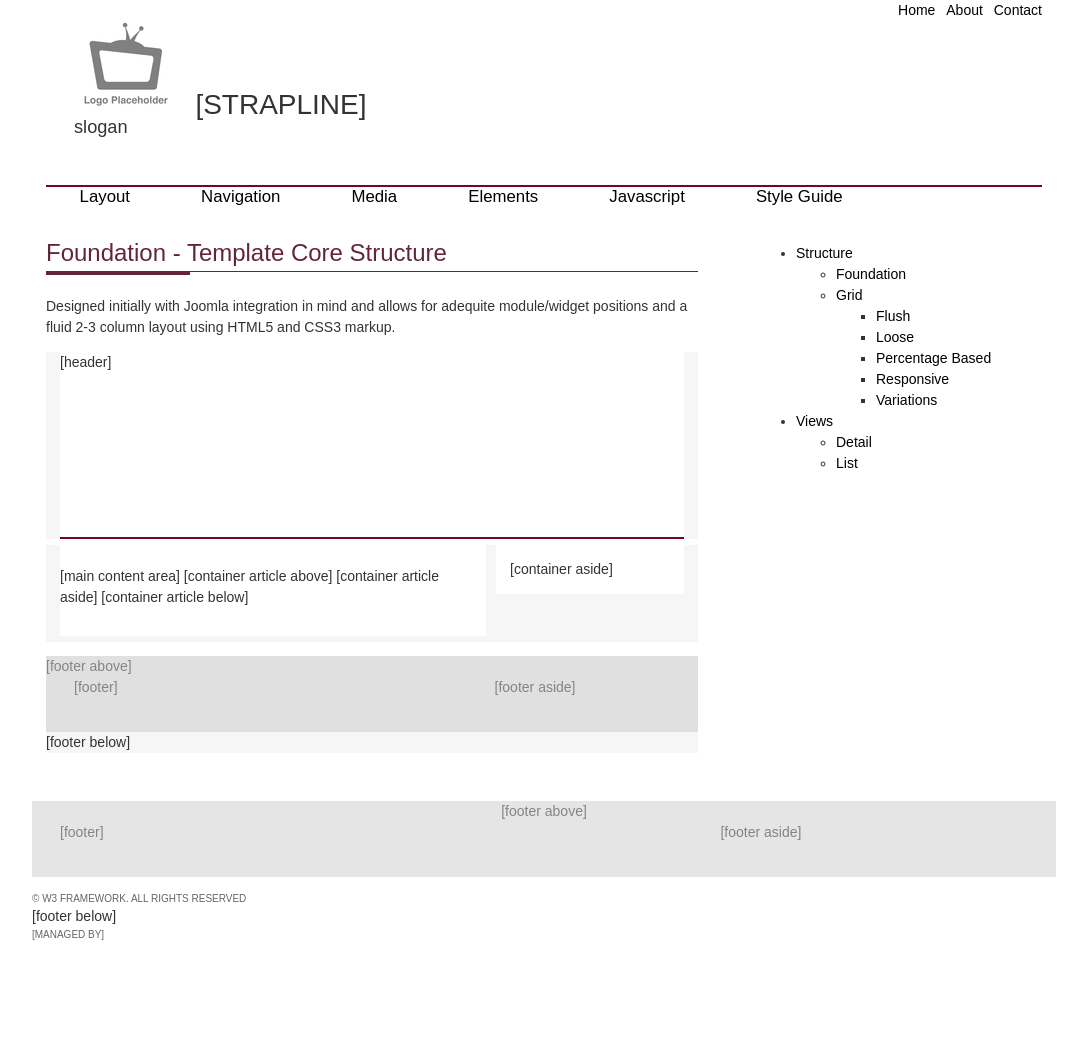
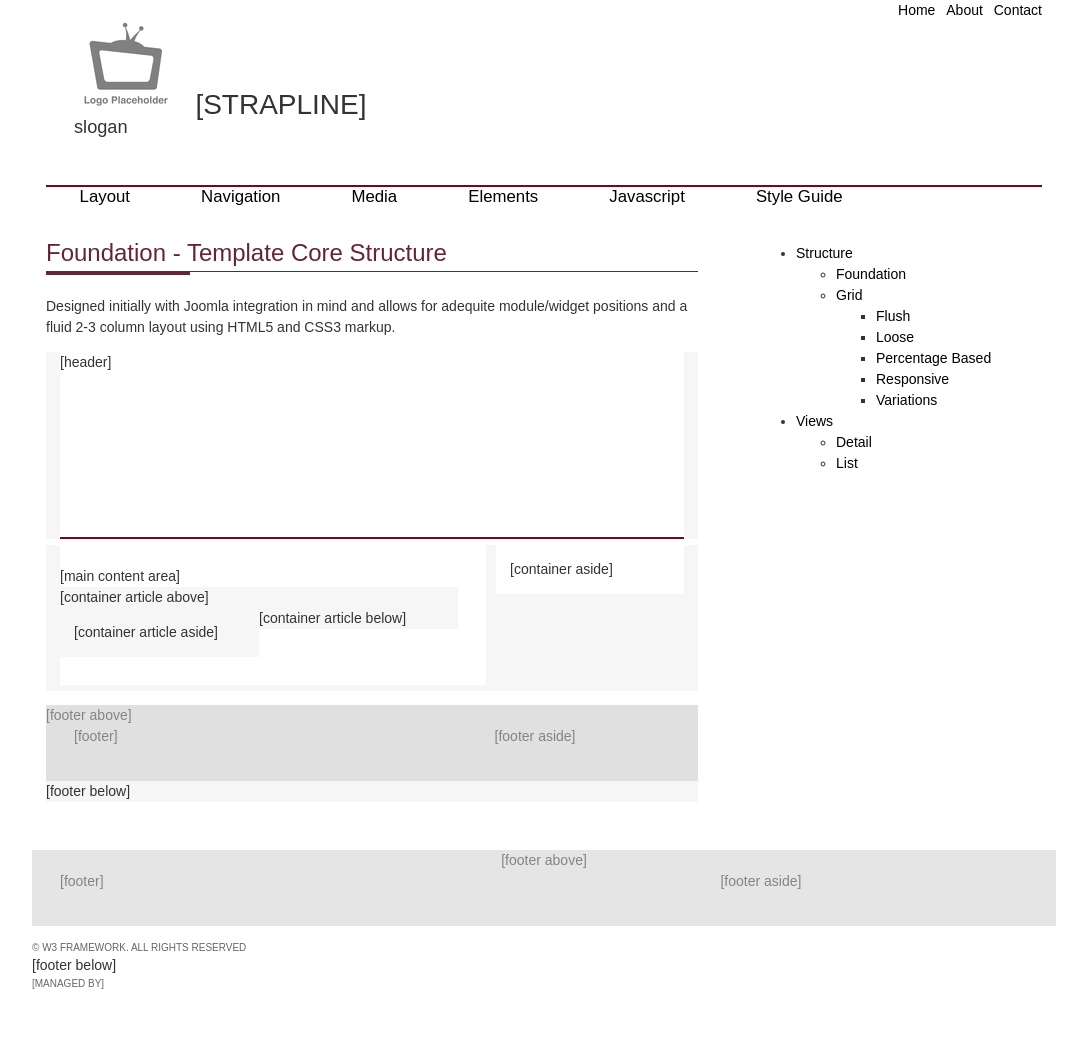
Before and after one commit to 2dpi/templates, a Jekyll site: the page built from www/elements/manual/layout/foundation.html, in a window 1280 px wide. Shown: the whole page, without its empty margins (96-1183 px from the left). Built offline with Jekyll 4.4.1, drawn with Linux system fonts in a browser that asks for light colours; before the commit the page ends 998 px from its top, so only the background shows below that.

Commit message:
adding pages

```diff
--- a/www/elements/manual/layout/foundation.html
+++ b/www/elements/manual/layout/foundation.html
@@ -22,9 +22,15 @@ keywords: css3 grid
               <article>
                 <!-- FOOTER ABOVE -->
                 [main content area]
-                [container article above]
-                [container article aside]
-                [container article below]
+                <div class="container_article_above fill">
+                  [container article above]
+                </div>
+                <div class="container_article_aside fill">
+                  [container article aside]
+                </div>
+                <div class="container_article_below fill">
+                  [container article below]
+                </div>
               </article>
             </div>
             <aside class="container_aside">
```
